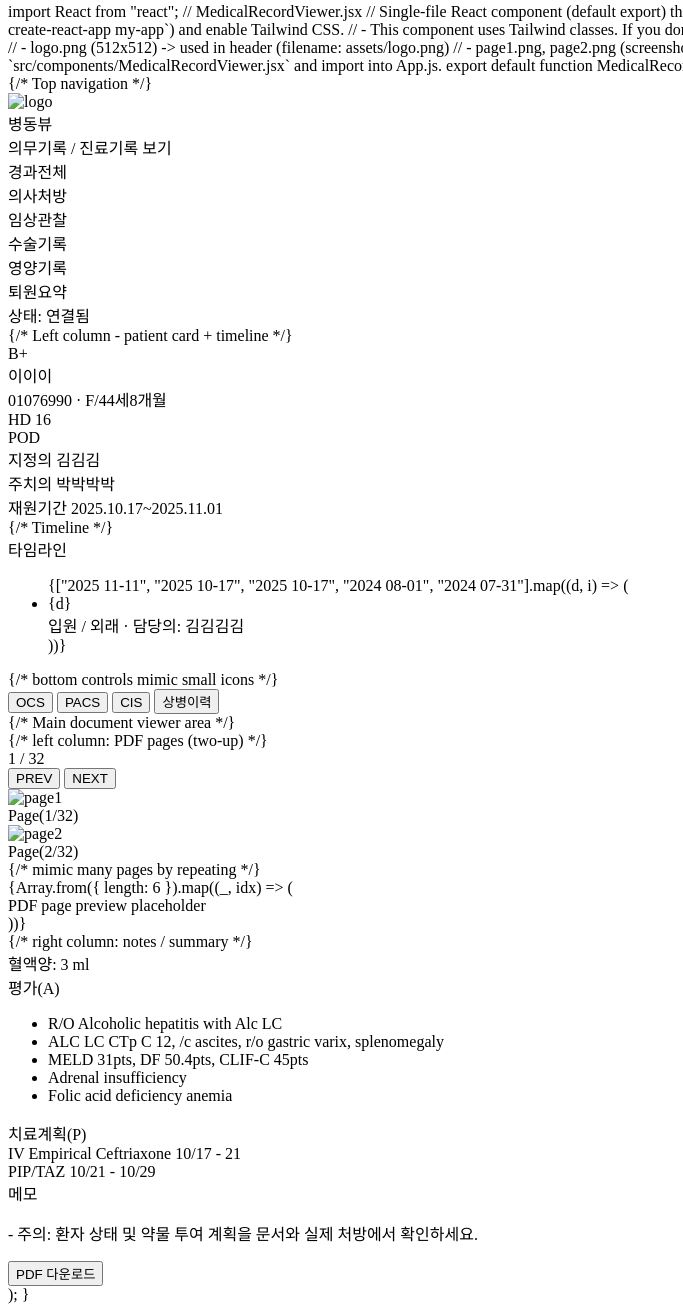
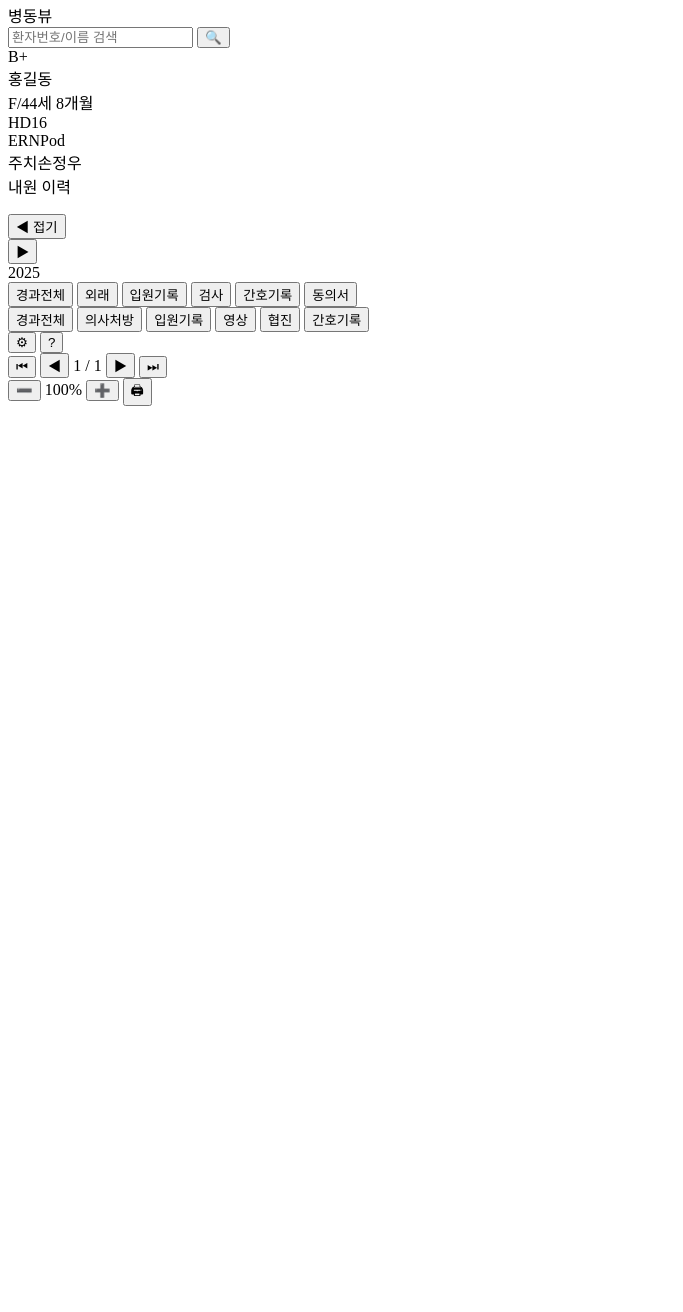
Before and after one commit to lee6097/sample, a plain HTML site: page index.html in a window 1280 px wide. Shown: the part 5-1317 px from the top of the page, without its empty margins (0-683 px from the left). After the commit the page ends 800 px from the top, so only its background shows below. Drawn offline with Linux system fonts and the light colour scheme.

Commit message:
Update index.html

```diff
--- a/index.html
+++ b/index.html
@@ -1,155 +1,67 @@
-import React from "react";
+<!doctype html> <html lang="ko"> <head> <meta charset="utf-8" /> <meta name="viewport" content="width=device-width, initial-scale=1" /> <title>EMR-style Viewer Demo</title> <link rel="stylesheet" href="styles.css" /> </head> <body> <div class="app"> <!-- 좌측 환자/타임라인 --> <aside class="sidebar-left"> <div class="patient-header"> <div class="brand">병동뷰</div> <div class="search"> <input id="searchInput" type="text" placeholder="환자번호/이름 검색" /> <button id="searchBtn" title="검색">🔍</button> </div> <div class="patient-card"> <div class="grade">B+</div> <div class="name">홍길동</div> <div class="meta">F/44세 8개월</div> <div class="line"></div> <div class="stats"> <div><span>HD</span>16</div> <div><span>ERN</span>Pod</div> <div><span>주치</span>손정우</div> </div> </div> </div>
+  <div class="timeline">
+    <div class="timeline-title">내원 이력</div>
+    <ul id="timelineList" class="timeline-list">
+      <!-- JS에서 채움 -->
+    </ul>
+  </div>
 
-// MedicalRecordViewer.jsx
-// Single-file React component (default export) that reproduces the UI in the screenshot.
-// How to use:
-// 1) Create a React app (e.g. `npx create-react-app my-app`) and enable Tailwind CSS.
-//    - This component uses Tailwind classes. If you don't want Tailwind, you can convert classes to plain CSS.
-// 2) Place assets in `public/assets/`:
-//    - logo.png (512x512) -> used in header (filename: assets/logo.png)
-//    - page1.png, page2.png (screenshots of PDF pages) -> used in document viewer
-// 3) Save this file as `src/components/MedicalRecordViewer.jsx` and import into App.js.
+  <div class="sidebar-actions">
+    <button id="collapseLeft" class="ghost">◀ 접기</button>
+  </div>
+</aside>
 
-export default function MedicalRecordViewer() {
-  return (
-    <div className="h-screen w-screen bg-gradient-to-b from-[#0f3b57] to-[#17394a] text-white font-sans">
-      {/* Top navigation */}
-      <header className="flex items-center justify-between px-4 py-3 bg-[#0b3248] border-b border-[#163a52]">
-        <div className="flex items-center gap-3">
-          <img src="/assets/logo.png" alt="logo" className="w-10 h-10 rounded" />
-          <div>
-            <div className="text-lg font-semibold">병동뷰</div>
-            <div className="text-sm text-[#bcd6ea]">의무기록 / 진료기록 보기</div>
-          </div>
-        </div>
-        <nav className="flex gap-6 items-center text-sm text-[#c6e6ff]">
-          <div>경과전체</div>
-          <div>의사처방</div>
-          <div>임상관찰</div>
-          <div>수술기록</div>
-          <div>영양기록</div>
-          <div>퇴원요약</div>
-        </nav>
-        <div className="text-sm text-[#9fc9ea]">상태: 연결됨</div>
-      </header>
+<!-- 가운데 네비 -->
+<aside class="sidebar-mid">
+  <div class="mid-top">
+    <button id="expandLeft" class="ghost" title="좌측 펼치기">▶</button>
+    <div class="year">2025</div>
+  </div>
+  <nav class="mid-nav">
+    <button class="tab-btn active" data-tab="all">경과전체</button>
+    <button class="tab-btn" data-tab="외래">외래</button>
+    <button class="tab-btn" data-tab="입원기록">입원기록</button>
+    <button class="tab-btn" data-tab="검사">검사</button>
+    <button class="tab-btn" data-tab="간호기록">간호기록</button>
+    <button class="tab-btn" data-tab="동의서">동의서</button>
+  </nav>
+</aside>
 
-      <div className="flex h-[calc(100%-64px)]">
-        {/* Left column - patient card + timeline */}
-        <aside className="w-72 bg-gradient-to-b from-[#0e364b] to-[#0a2b3a] p-4 border-r border-[#12303f] overflow-y-auto">
-          <div className="rounded-lg bg-[#073047] p-3 shadow-md">
-            <div className="flex items-center gap-3">
-              <div className="w-14 h-14 bg-[#0a415d] rounded flex items-center justify-center text-sm font-bold">B+</div>
-              <div>
-                <div className="text-xl font-bold">이이이</div>
-                <div className="text-sm text-[#bcd6ea]">01076990 · F/44세8개월</div>
-              </div>
-            </div>
+<!-- 메인 뷰어 -->
+<main class="viewer">
+  <header class="topbar">
+    <div class="tabs">
+      <button class="top-tab active">경과전체</button>
+      <button class="top-tab">의사처방</button>
+      <button class="top-tab">입원기록</button>
+      <button class="top-tab">영상</button>
+      <button class="top-tab">협진</button>
+      <button class="top-tab">간호기록</button>
+    </div>
+    <div class="window-btns">
+      <button title="설정">⚙</button>
+      <button title="도움말">?</button>
+    </div>
+  </header>
 
-            <div className="mt-4 grid grid-cols-2 gap-2 text-xs">
-              <div className="bg-[#062730] p-2 rounded">HD 16</div>
-              <div className="bg-[#062730] p-2 rounded">POD</div>
-              <div className="bg-[#062730] p-2 rounded">지정의 김김김</div>
-              <div className="bg-[#062730] p-2 rounded">주치의 박박박박</div>
-            </div>
+  <div class="toolbar">
+    <div class="left">
+      <button class="tool" id="btnFirst" title="처음">⏮</button>
+      <button class="tool" id="btnPrev"  title="이전">◀</button>
+      <span id="pageInfo">1 / 1</span>
+      <button class="tool" id="btnNext"  title="다음">▶</button>
+      <button class="tool" id="btnLast"  title="끝">⏭</button>
+    </div>
+    <div class="right">
+      <button class="tool" id="btnZoomOut" title="축소">➖</button>
+      <span id="zoomInfo">100%</span>
+      <button class="tool" id="btnZoomIn"  title="확대">➕</button>
+      <button class="tool" id="btnPrint"   title="인쇄">🖨</button>
+    </div>
+  </div>
 
-            <div className="mt-4 text-xs text-[#94c8e9]">재원기간 2025.10.17~2025.11.01</div>
-          </div>
-
-          {/* Timeline */}
-          <div className="mt-6">
-            <div className="text-sm font-semibold mb-3">타임라인</div>
-            <ul className="space-y-4">
-              {["2025 11-11", "2025 10-17", "2025 10-17", "2024 08-01", "2024 07-31"].map((d, i) => (
-                <li key={i} className="flex items-start gap-3">
-                  <div className="w-3 h-3 rounded-full bg-[#49a3dc] mt-1" />
-                  <div className="flex-1 text-xs bg-[#05293a] p-3 rounded">
-                    <div className="font-semibold">{d}</div>
-                    <div className="mt-1 text-[#bcd6ea]">입원 / 외래 · 담당의: 김김김김</div>
-                  </div>
-                </li>
-              ))}
-            </ul>
-          </div>
-
-          {/* bottom controls mimic small icons */}
-          <div className="mt-6 flex gap-2 justify-between text-xs text-[#9fc9ea]">
-            <button className="px-2 py-1 bg-[#072a3a] rounded">OCS</button>
-            <button className="px-2 py-1 bg-[#072a3a] rounded">PACS</button>
-            <button className="px-2 py-1 bg-[#072a3a] rounded">CIS</button>
-            <button className="px-2 py-1 bg-[#072a3a] rounded">상병이력</button>
-          </div>
-        </aside>
-
-        {/* Main document viewer area */}
-        <main className="flex-1 bg-[#e9eef3] p-6 overflow-auto">
-          <div className="mx-auto bg-white shadow rounded h-full">
-            <div className="flex gap-0">
-              {/* left column: PDF pages (two-up) */}
-              <div className="w-3/4 border-r border-[#d6dde3] p-6 h-[calc(100vh-112px)] overflow-auto">
-                <div className="flex items-center justify-between mb-4">
-                  <div className="text-sm text-[#6b7c85]">1 / 32</div>
-                  <div className="flex gap-2">
-                    <button className="px-3 py-1 bg-[#f3f5f7] text-sm rounded">PREV</button>
-                    <button className="px-3 py-1 bg-[#f3f5f7] text-sm rounded">NEXT</button>
-                  </div>
-                </div>
-
-                <div className="grid grid-cols-2 gap-6">
-                  <div className="bg-[#fafafa] p-4 rounded shadow-sm">
-                    <img src="/assets/page1.png" alt="page1" className="w-full h-auto block" />
-                    <div className="text-center text-xs text-[#9aa6af] mt-2">Page(1/32)</div>
-                  </div>
-
-                  <div className="bg-[#fafafa] p-4 rounded shadow-sm">
-                    <img src="/assets/page2.png" alt="page2" className="w-full h-auto block" />
-                    <div className="text-center text-xs text-[#9aa6af] mt-2">Page(2/32)</div>
-                  </div>
-                </div>
-
-                {/* mimic many pages by repeating */}
-                <div className="mt-6 space-y-4">
-                  {Array.from({ length: 6 }).map((_, idx) => (
-                    <div key={idx} className="bg-[#fff] p-4 rounded shadow-sm">
-                      <div className="h-40 bg-[#fbfbfb] flex items-center justify-center text-[#c0c8cc]">PDF page preview placeholder</div>
-                    </div>
-                  ))}
-                </div>
-              </div>
-
-              {/* right column: notes / summary */}
-              <aside className="w-1/4 p-6 h-[calc(100vh-112px)] overflow-auto bg-[#fafcff]">
-                <div className="text-sm font-semibold text-[#0f3b57]">혈액양: 3 ml</div>
-                <div className="mt-4 text-xs text-[#22383f]">
-                  <div className="font-semibold">평가(A)</div>
-                  <ul className="list-disc pl-4 mt-2 space-y-1">
-                    <li>R/O Alcoholic hepatitis with Alc LC</li>
-                    <li>ALC LC CTp C 12, /c ascites, r/o gastric varix, splenomegaly</li>
-                    <li>MELD 31pts, DF 50.4pts, CLIF-C 45pts</li>
-                    <li>Adrenal insufficiency</li>
-                    <li>Folic acid deficiency anemia</li>
-                  </ul>
-
-                  <div className="mt-4 font-semibold">치료계획(P)</div>
-                  <div className="mt-2 text-xs">
-                    IV Empirical Ceftriaxone 10/17 - 21
-                    <br />
-                    PIP/TAZ 10/21 - 10/29
-                  </div>
-
-                  <div className="mt-4 text-xs text-[#6b6b6b]">
-                    <div className="font-semibold">메모</div>
-                    <p className="mt-2">- 주의: 환자 상태 및 약물 투여 계획을 문서와 실제 처방에서 확인하세요.</p>
-                  </div>
-                </div>
-
-                <div className="mt-6">
-                  <button className="w-full py-2 rounded bg-[#0f86c6] text-white">PDF 다운로드</button>
-                </div>
-              </aside>
-            </div>
-          </div>
-        </main>
-      </div>
-    </div>
-  );
-}
+  <section id="pagesWrap" class="pages-wrap">
+    <!-- JS에서 페이지 렌더 -->
+  </section>
+</main>
+</div> <script src="app.js"></script> </body> </html>
```
